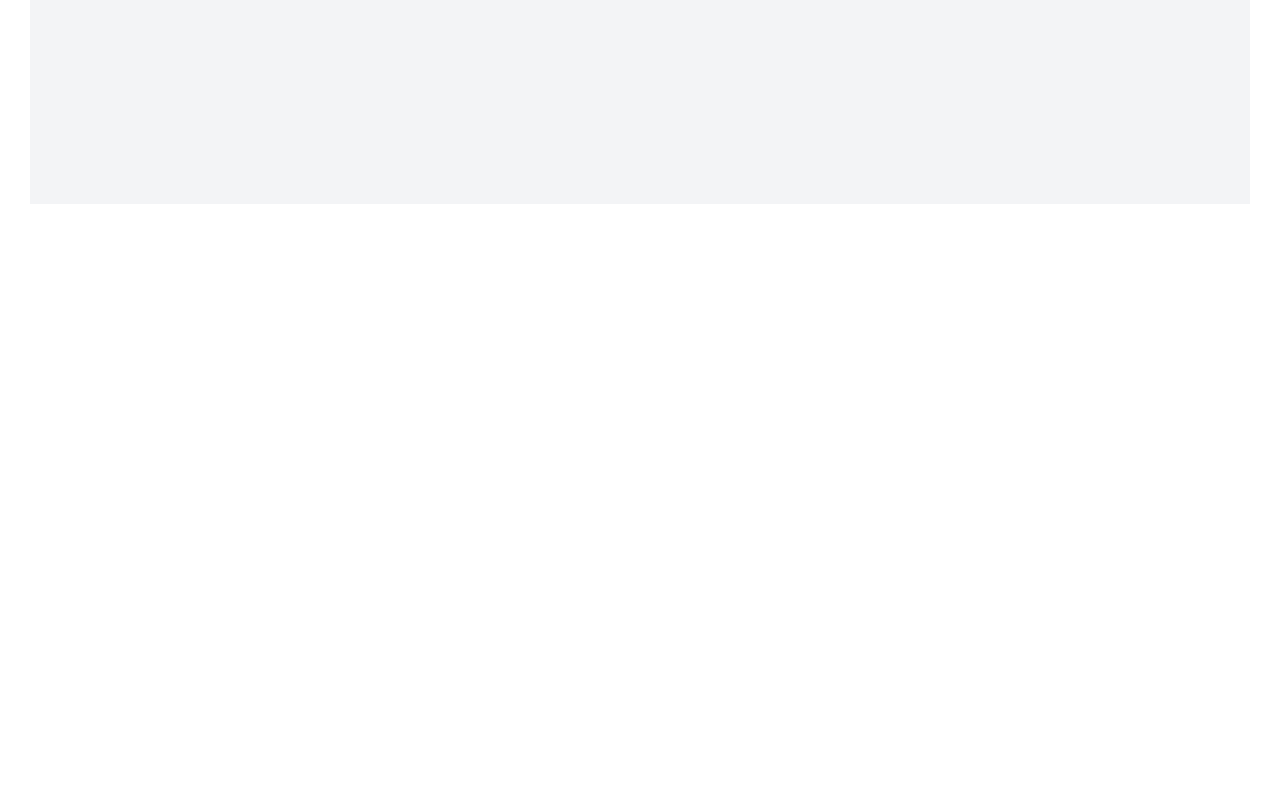
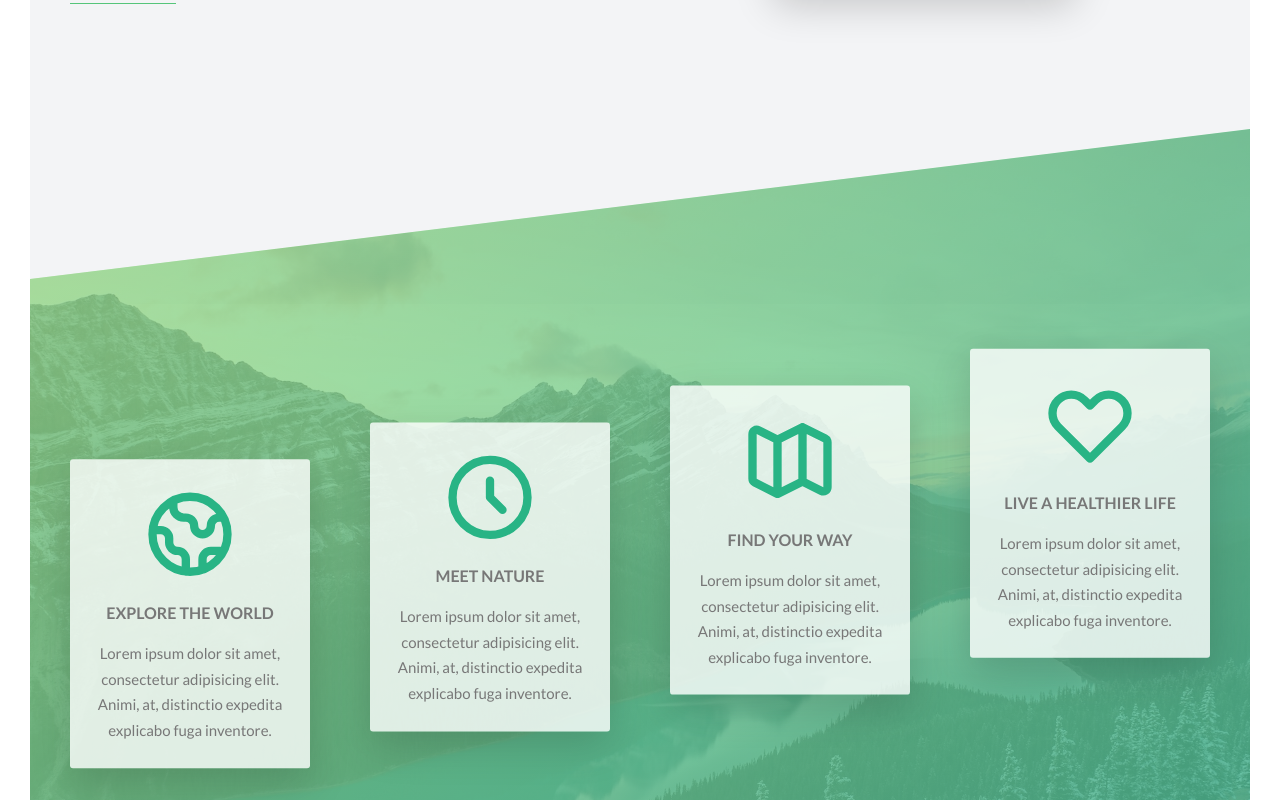
Before and after one commit to aligorgin/natours, a Next.js app: page / in a window 1280 px wide. Shown: the part 1340-2140 px from the top of the page. Before the commit the page ends 1574 px from the top, so only its background shows below. Built offline with nearby package versions, Linux system fonts and the light colour scheme.

Commit message:
finished feature section

```diff
--- a/package.json
+++ b/package.json
@@ -9,6 +9,11 @@
     "lint": "next lint"
   },
   "dependencies": {
+    "@fortawesome/fontawesome-svg-core": "^1.2.36",
+    "@fortawesome/free-brands-svg-icons": "^5.15.4",
+    "@fortawesome/free-regular-svg-icons": "^5.15.4",
+    "@fortawesome/free-solid-svg-icons": "^5.15.4",
+    "@fortawesome/react-fontawesome": "^0.1.15",
     "@heroicons/react": "^1.0.4",
     "@tailwindcss/aspect-ratio": "^0.2.1",
     "next": "11.1.0",
--- a/src/ui/natours/App.tsx
+++ b/src/ui/natours/App.tsx
@@ -1,5 +1,6 @@
 import Header from "./containers/Header";
 import About from "./containers/About";
+import Features from "./containers/Features";
 
 
 export default function App() {
@@ -8,6 +9,7 @@ export default function App() {
                 <Header/>
                 <main>
                     <About/>
+                    <Features/>
                 </main>
             </div>
     )
--- /dev/null
+++ b/src/ui/natours/components/FeatureBox.tsx
@@ -0,0 +1,24 @@
+import {ComponentProps, ComponentType} from "react";
+import HeadingTerritory from "./HeadingTerritory";
+
+interface Props {
+    icon: ComponentType<ComponentProps<'svg'>>;
+    header: string;
+    text: string;
+}
+
+export default function FeatureBox({icon: Icon, header, text}: Props) {
+    return (
+        <div className='bg-white bg-opacity-80 text-[1.5rem] p-[2.5rem] text-center rounded-[3px] shadow-semiDarkLow
+                        hover:translate-y-[-1.5rem] hover:scale-105 transition skew-y-[7deg]'>
+
+            <Icon className='w-[100px] h-[100px] mb-[1.5rem] text-primary-dark inline-block'/>
+
+            <HeadingTerritory text={header}/>
+            <p>
+                {text}
+            </p>
+
+        </div>
+    )
+}
--- a/src/ui/natours/containers/About.tsx
+++ b/src/ui/natours/containers/About.tsx
@@ -1,6 +1,6 @@
 import HeadingTerritory from "../components/HeadingTerritory";
 import Paragraph from "../components/Paragraph";
-import AboutWords from "../contents/AboutWords";
+import Words from "../contents/Words";
 import HeaderHoverAnimate from "../components/HeaderHoverAnimate";
 import ButtonSecondary from "../components/ButtonSecondary";
 import nat1 from '../../../../public/natours-img/nat-1-large.jpg';
@@ -11,23 +11,23 @@ import Image from "next/image";
 export default function About() {
 
     return (
-        <section className='bg-gray-100 py-[25rem] mt-[-25vh] px-0 '>
+        <section className='bg-gray-100 py-[30rem] mt-[-25vh] px-0 '>
             <div className='text-center mb-[8rem]'>
-                <HeaderHoverAnimate text={AboutWords.header}/>
+                <HeaderHoverAnimate text={Words.header}/>
             </div>
 
             <div className='max-w-[114rem] mx-auto'>
                 <div className='grid grid-cols-2 gap-20'>
                     <div>
-                        <HeadingTerritory text={AboutWords.headingTerritory1}/>
+                        <HeadingTerritory text={Words.headingTerritory1}/>
                         <Paragraph
-                            text={AboutWords.p1}
+                            text={Words.p1}
                         />
 
-                        <HeadingTerritory text={AboutWords.headingTerritory2}/>
+                        <HeadingTerritory text={Words.headingTerritory2}/>
                         <Paragraph
                             isLastOne={true}
-                            text={AboutWords.p2}
+                            text={Words.p2}
                         />
 
                         <a href="#">
--- /dev/null
+++ b/src/ui/natours/containers/Features.tsx
@@ -0,0 +1,49 @@
+import Image from "next/image";
+import nat4 from "../../../../public/natours-img/nat-4.jpg";
+import FeatureBox from "../components/FeatureBox";
+import {ClockIcon, GlobeAltIcon, GlobeIcon, HeartIcon, MailIcon, MapIcon} from "@heroicons/react/outline";
+import Words from "../contents/Words";
+
+export default function Features() {
+    return (
+        <>
+            <section className='mt-[-10rem] relative py-[20rem] px-0 bg-gradient-to-br from-[rgba(126,213,111,0.8)] to-[rgba(40,180,131,0.8)] skew-y-[-7deg]'>
+
+                <div className='absolute top-0 left-0 w-full h-full opacity-20 transform'>
+                    <Image src={nat4} alt='nature image' layout="fill" objectFit="cover"/>
+                </div>
+
+                <div className='max-w-[114rem] mx-auto'>
+                    <div className='grid grid-cols-4 gap-[6rem]'>
+
+                        <FeatureBox
+                            icon={GlobeIcon}
+                            header={Words.featureHeader1}
+                            text={Words.p2}
+                        />
+
+                        <FeatureBox
+                            icon={ClockIcon}
+                            header={Words.featureHeader2}
+                            text={Words.p2}
+                        />
+
+                        <FeatureBox
+                            icon={MapIcon}
+                            header={Words.featureHeader3}
+                            text={Words.p2}
+                        />
+
+                        <FeatureBox
+                            icon={HeartIcon}
+                            header={Words.featureHeader4}
+                            text={Words.p2}
+                        />
+
+
+                    </div>
+                </div>
+            </section>
+        </>
+    )
+}
--- a/src/ui/natours/containers/Header.tsx
+++ b/src/ui/natours/containers/Header.tsx
@@ -7,8 +7,8 @@ import Button from "../components/Button";
 export default function Header() {
 
     return (
-        <header
-            className='clip-path-br relative h-[95vh] bg-gradient-to-br from-[rgba(126,213,111,0.8)] to-[rgba(40,180,131,0.8)]'>
+        <header className='clip-path-br relative h-[95vh] bg-gradient-to-br from-[rgba(126,213,111,0.8)] to-[rgba(40,180,131,0.8)]'>
+
             <div className='absolute w-full h-full opacity-20'>
                 <Image src={heroPattern} alt='header image' layout={"fill"} objectFit="cover"/>
             </div>
--- a/src/ui/natours/contents/AboutWords.tsx
+++ b/src/ui/natours/contents/Words.tsx
@@ -1,10 +1,14 @@
-const AboutWords = {
+const Words = {
     header :'Exciting tours for adventurous people',
     headingTerritory1 : 'You\'re going to fall in love with nature',
     p1:'Lorem ipsum dolor sit amet, consectetur adipisicing elit. Animi commodi ipsa neque nihil similique tempore tenetur unde vero! Adipisci consectetur ex fugiat illum itaque nihil optio, praesentium provident quae similique.',
     headingTerritory2 : 'Live adventures like you never have before',
-    p2:'Lorem ipsum dolor sit amet, consectetur adipisicing elit. Animi, at, distinctio expedita explicabo fuga inventore.'
+    p2:'Lorem ipsum dolor sit amet, consectetur adipisicing elit. Animi, at, distinctio expedita explicabo fuga inventore.',
+    featureHeader1:'Explore the world',
+    featureHeader2:'meet nature',
+    featureHeader3:'find your way',
+    featureHeader4:'live a  healthier life',
 
 }
 
-export default AboutWords;
+export default Words;
--- a/styles/globals.css
+++ b/styles/globals.css
@@ -33,6 +33,6 @@ body {
 }
 
 /*non tailwind sudo class (:non and even how) ,its a cool trick btw */
-.composition:hover .composition__photo:not(:hover){
+.composition:hover .composition__photo:not(:hover) {
     transform: scale(.93);
 }
--- a/tailwind.config.js
+++ b/tailwind.config.js
@@ -23,6 +23,7 @@ module.exports = {
                 light: '0 1rem 2rem rgba(0,0,0,.2)',
                 lessLight: '0 .5rem 1rem rgba(0,0,0,.2)',
                 semiDark: '0 1.5rem 4rem rgba(0,0,0,.2)',
+                semiDarkLow: '0 1.5rem 4rem rgba(0,0,0,.15)',
                 dark: '0 2.5rem 4rem rgba(0,0,0,.5)'
             },
             translate: {
```
Also changed, not shown: 1 other file (tests, documents, lock files or other folders).
